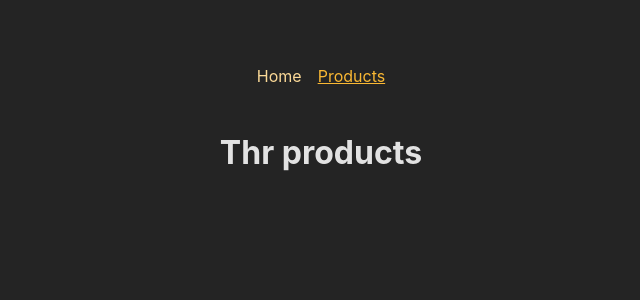
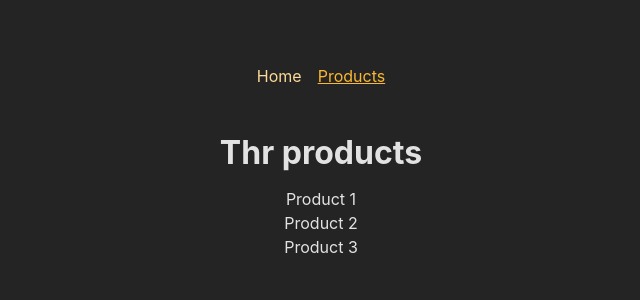
Before and after one commit to DebaKaran/react-maximillian, a React (Vite) app in the folder routecraft/: page /products in a window 1280 px wide. Shown: the top 300 px of the page, without its empty margins (319-959 px from the left). Built offline with nearby package versions, Linux system fonts and the light colour scheme.

Commit message:
feat: add dynamic product detail route with URL parameter support

```diff
--- /dev/null
+++ b/routecraft/src/pages/ProductDetail.tsx
@@ -0,0 +1,14 @@
+import { useParams } from "react-router-dom";
+
+const ProductDetail = () => {
+  const params = useParams();
+
+  return (
+    <>
+      <h1>Product Details</h1>
+      <p>{params.productId}</p>
+    </>
+  );
+};
+
+export default ProductDetail;
--- a/routecraft/src/pages/Products.tsx
+++ b/routecraft/src/pages/Products.tsx
@@ -4,7 +4,16 @@
 
 interface ProductsProps {}
 const Products: React.FC<ProductsProps> = ({}) => {
-  return <h1>Thr products</h1>;
+  return (
+    <>
+      <h1>Thr products</h1>
+      <ul>
+        <li>Product 1</li>
+        <li>Product 2</li>
+        <li>Product 3</li>
+      </ul>
+    </>
+  );
 };
 
 export default Products;
--- a/routecraft/src/router/router.tsx
+++ b/routecraft/src/router/router.tsx
@@ -3,6 +3,7 @@
 import Products from "../pages/Products";
 import RootLayout from "../components/RootLayout";
 import ErrorPage from "../pages/ErrorPage";
+import ProductDetail from "../pages/ProductDetail";
 
 const router = createBrowserRouter([
   {
@@ -12,6 +13,7 @@
     children: [
       { path: "/", element: <Home /> },
       { path: "/products", element: <Products /> },
+      { path: "/products/:productId", element: <ProductDetail /> },
     ],
   },
 ]);
```
